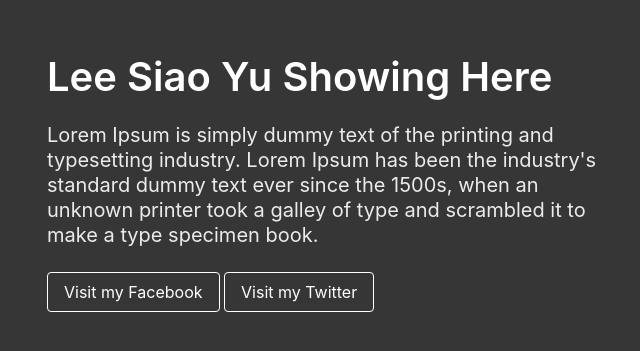
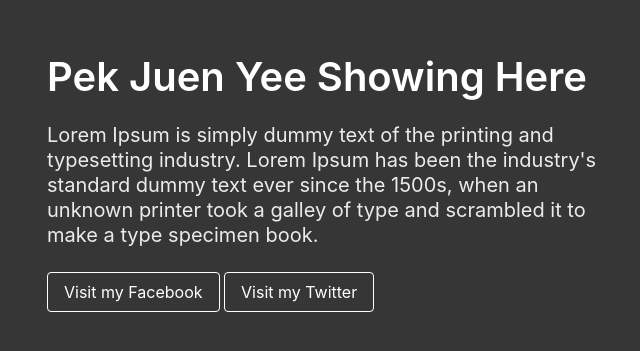
Before and after one commit to sleepywww/yjj.github.io, a plain HTML site: page index.html in a window 1280 px wide. Shown: the part 217-568 px from the top of the page, without its empty margins (311-951 px from the left). Drawn offline with nearby package versions, Linux system fonts and the light colour scheme.

Commit message:
Update index.html

```diff
--- a/index.html
+++ b/index.html
@@ -1,7 +1,7 @@
 <!DOCTYPE html>
 <html>
     <head>
-        <title>Lee Siao Yu Showing Here</title>
+        <title>Pek Juen Yee Showing Here</title>
 
         <link rel="stylesheet" href="https://cdn.jsdelivr.net/npm/bulma@0.9.2/css/bulma.min.css">
 
@@ -15,7 +15,7 @@
                     <div class="columns is-vcentered is-centered">
                         <div class="column is-6">
                             <div class="block">
-                                <h1 class="title is-2">Lee Siao Yu Showing Here</h1>
+                                <h1 class="title is-2">Pek Juen Yee Showing Here</h1>
                             </div>
 
                             <div class="block">
```
